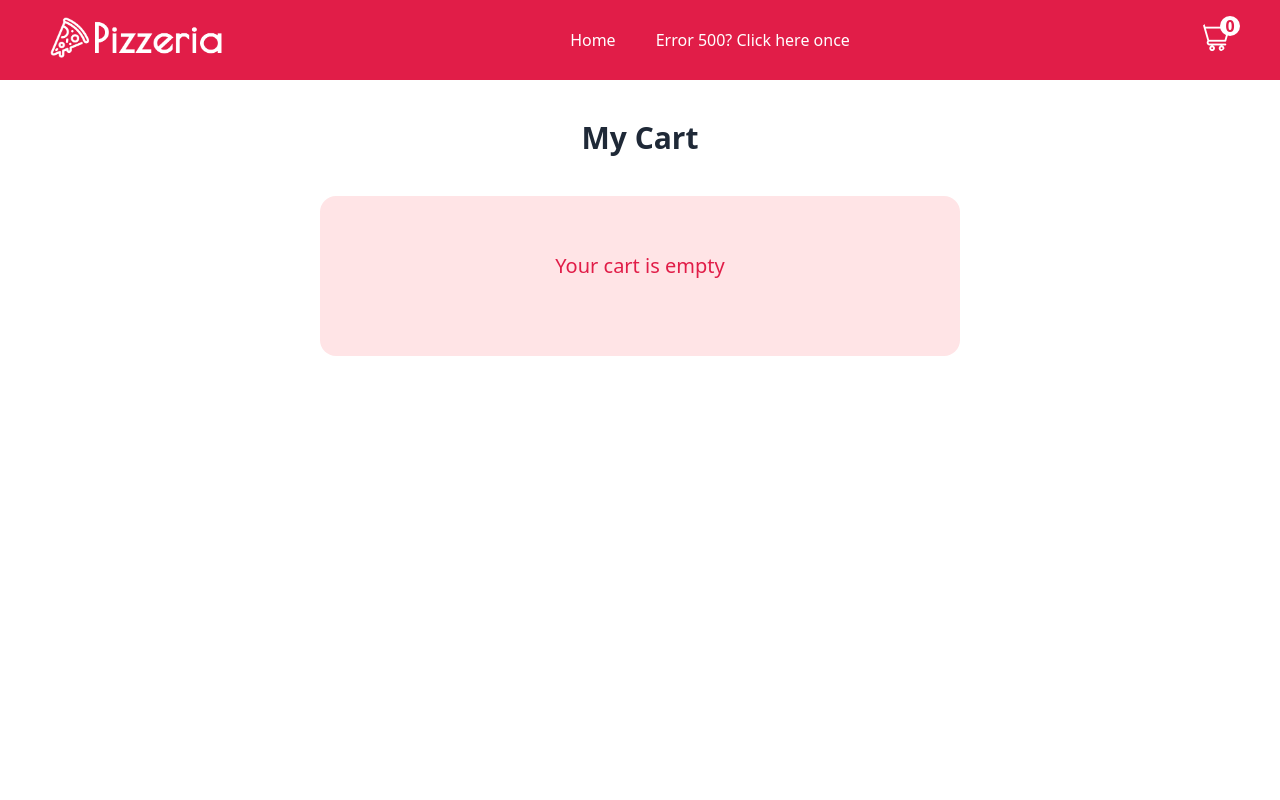
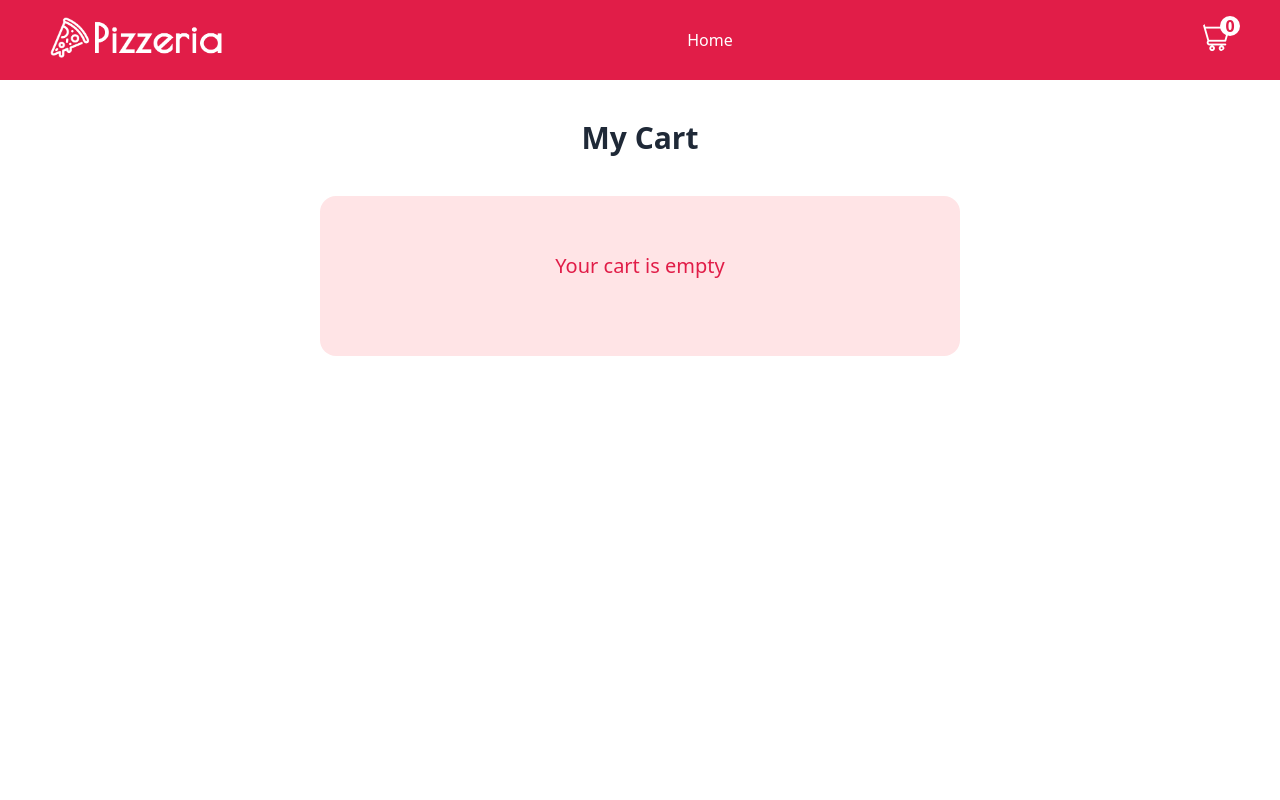
Before and after one commit to anamerasul/pizzeria-nextjs-pizza-ordering-client, a Next.js app: page /cart in a window 1280 px wide. Shown: the top 800 px of the page. Built offline with nearby package versions, Linux system fonts and the light colour scheme.

Commit message:
server problem solved

```diff
--- a/components/Navbar.jsx
+++ b/components/Navbar.jsx
@@ -25,11 +25,7 @@ const Navbar = () => {
                             <a>Home</a>
                         </Link>
                     </li>
-                    <li className="px-5">
-                        <Link href="https://shahriar-pizzeria.vercel.app/api/orders">
-                            <a>Error 500? Click here once</a>
-                        </Link>
-                    </li>
+
                 </ul>
             </div>
             <div className="cursor-pointer">
```
Also changed, not shown: 1 other file (tests, documents, lock files or other folders).
